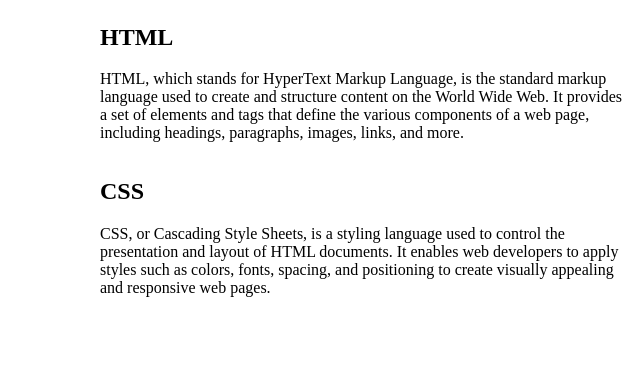
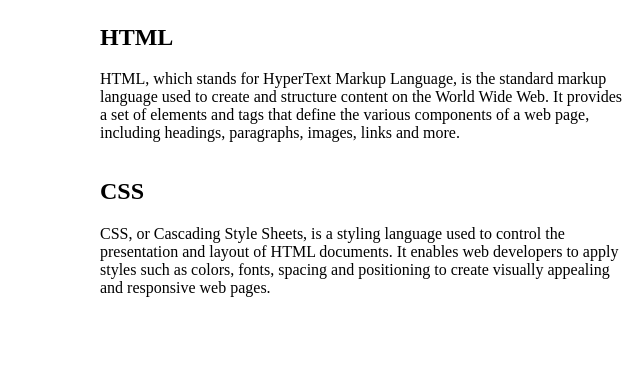
Before and after one commit to Gowtham-123/css-capstone-project, a plain HTML site: page index.html in a window 1280 px wide. Shown: the part 1296-1686 px from the top of the page, 640-1280 px from the left. Drawn offline with Linux system fonts and the light colour scheme.

Commit message:
Update index.html

```diff
--- a/index.html
+++ b/index.html
@@ -40,7 +40,7 @@
           markup language used to create and structure content on the World Wide
           Web. It provides a set of elements and tags that define the various
           components of a web page, including headings, paragraphs, images,
-          links, and more.
+          links and more.
         </p></div>
         <div class="skill-image1">
         <img class="css" src="./image3.jpeg" alt="css image" /></div>
@@ -49,7 +49,7 @@
         <p class="skill-intro1">
           CSS, or Cascading Style Sheets, is a styling language used to control
           the presentation and layout of HTML documents. It enables web
-          developers to apply styles such as colors, fonts, spacing, and
+          developers to apply styles such as colors, fonts, spacing and
           positioning to create visually appealing and responsive web pages.
         </p></div>
       </div>
```
